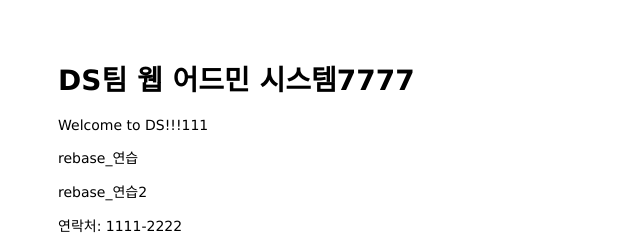
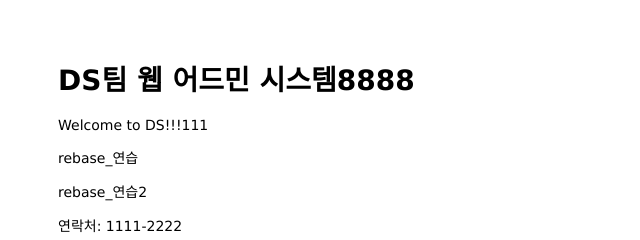
Before and after one commit to next820A/mastering-git-github, a plain HTML site: page public/index.html in a window 1280 px wide. Shown: the full height of the page, 0-640 px from the left. Drawn offline with Linux system fonts and the light colour scheme.

Commit message:
modify 8888

```diff
--- a/public/index.html
+++ b/public/index.html
@@ -6,7 +6,7 @@
 </head>
 
 <body>
-  <h1>DS팀 웹 어드민 시스템7777</h1>
+  <h1>DS팀 웹 어드민 시스템8888</h1>
   <p>Welcome to DS!!!111</p>
   <p>rebase_연습</p>
   <p>rebase_연습2</p>
```
